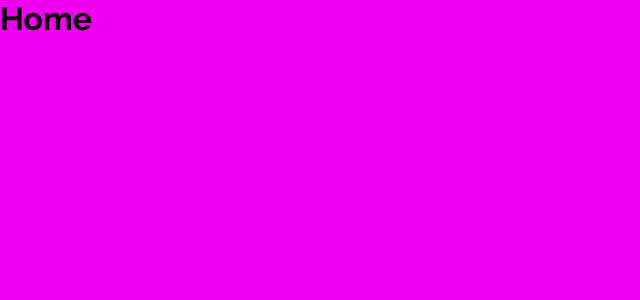
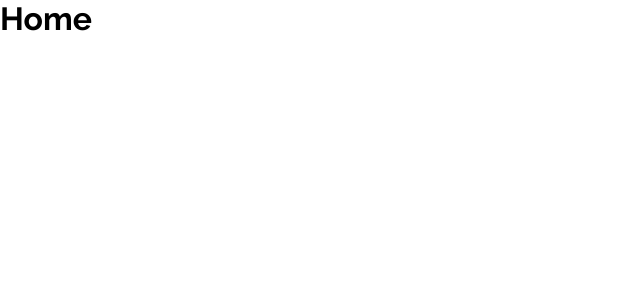
Before and after one commit to hmlem/intranet, a React (Create React App) app: page / in a window 1280 px wide. Shown: the top 300 px of the page, without its empty margins (0-640 px from the left). Built offline with nearby package versions, Linux system fonts and the light colour scheme.

Commit message:
Ajusta valor do 'white'

```diff
--- a/src/theme/theme.js
+++ b/src/theme/theme.js
@@ -1,4 +1,4 @@
 export const theme = {
-  white: '#e0e',
+  white: '#fff',
   black: '#000',
 }
```
